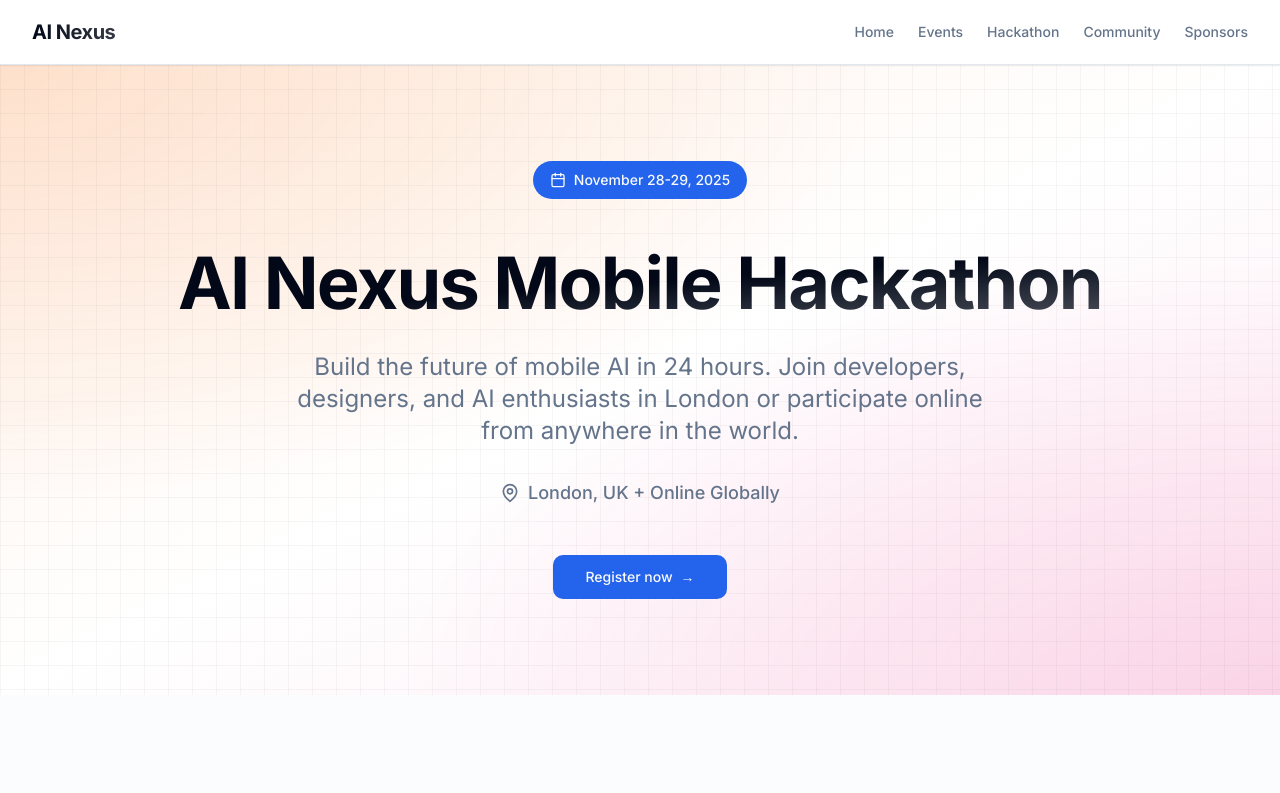
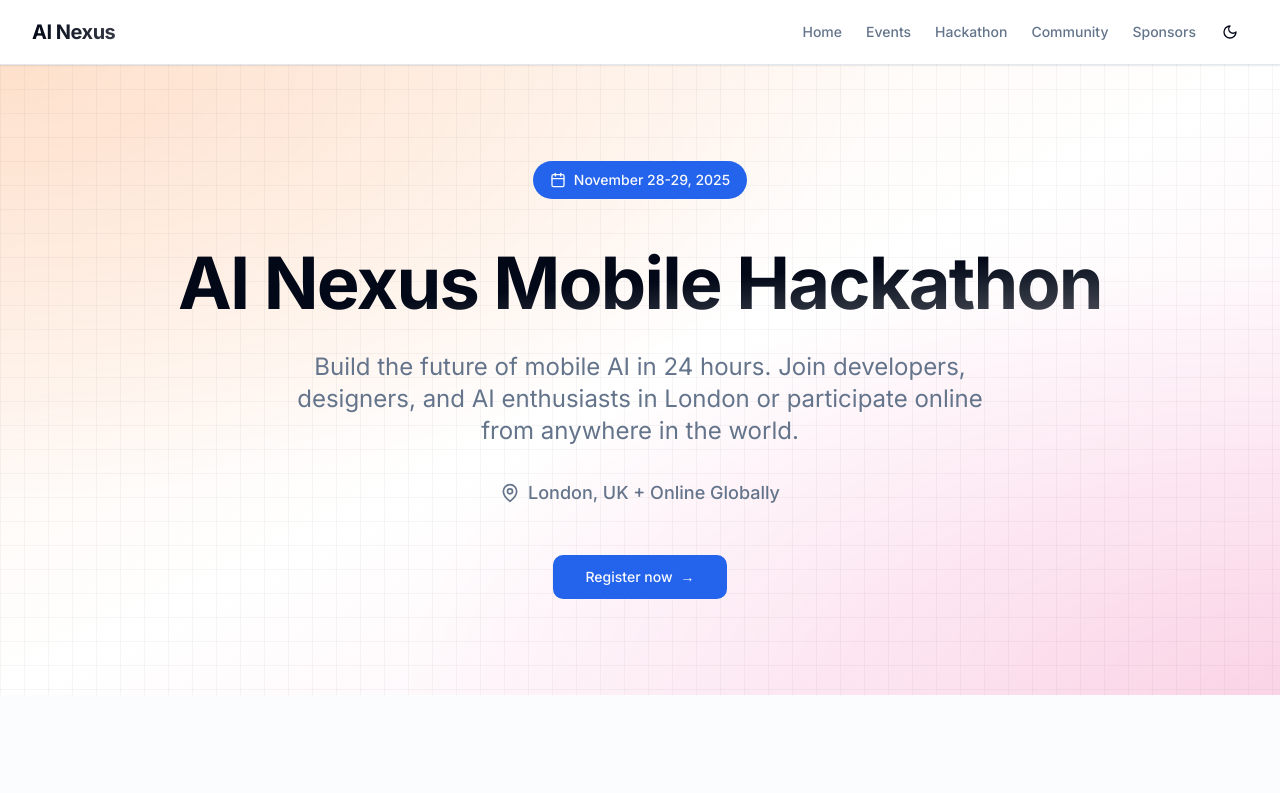
Before and after one commit to JetsettingJames/NexusWebsite, a Next.js app: page /hackathon in a window 1280 px wide. Shown: the top 793 px of the page. Built offline with nearby package versions, Linux system fonts and the light colour scheme.

Commit message:
feat: add Boston location and dark mode theme toggle

```diff
--- a/app/api/og/route.tsx
+++ b/app/api/og/route.tsx
@@ -61,7 +61,7 @@ export async function GET() {
               marginTop: 40,
             }}
           >
-            London • San Francisco
+            London • San Francisco • Boston
           </div>
         </div>
       </div>
--- a/app/events/page.tsx
+++ b/app/events/page.tsx
@@ -7,7 +7,7 @@ import type { Metadata } from "next";
 export const metadata: Metadata = {
   title: "Events — AI Nexus",
   description:
-    "Upcoming AI Nexus events: curated meetups, demo nights, and hackathons in London and San Francisco.",
+    "Upcoming AI Nexus events: curated meetups, demo nights, and hackathons in London, San Francisco, and Boston.",
 };
 
 async function getEvents(): Promise<Event[]> {
--- a/app/layout.tsx
+++ b/app/layout.tsx
@@ -3,26 +3,27 @@ import { Inter } from "next/font/google";
 import "./globals.css";
 import { Navbar } from "@/components/Navbar";
 import { Footer } from "@/components/Footer";
+import { ThemeProvider } from "@/components/ThemeProvider";
 
 const inter = Inter({ subsets: ["latin"] });
 
 export const metadata: Metadata = {
-  title: "AI Nexus — London & San Francisco",
+  title: "AI Nexus — London, San Francisco & Boston",
   description:
-    "A 1,500+ expert AI community running curated meetups, demo nights, and hackathons across London and San Francisco.",
+    "A 1,500+ expert AI community running curated meetups, demo nights, and hackathons across London, San Francisco, and Boston.",
   viewport: "width=device-width, initial-scale=1, maximum-scale=5",
   openGraph: {
-    title: "AI Nexus — London & San Francisco",
+    title: "AI Nexus — London, San Francisco & Boston",
     description:
-      "A 1,500+ expert AI community running curated meetups, demo nights, and hackathons across London and San Francisco.",
+      "A 1,500+ expert AI community running curated meetups, demo nights, and hackathons across London, San Francisco, and Boston.",
     type: "website",
     images: [{ url: "/api/og" }],
   },
   twitter: {
     card: "summary_large_image",
-    title: "AI Nexus — London & San Francisco",
+    title: "AI Nexus — London, San Francisco & Boston",
     description:
-      "A 1,500+ expert AI community running curated meetups, demo nights, and hackathons across London and San Francisco.",
+      "A 1,500+ expert AI community running curated meetups, demo nights, and hackathons across London, San Francisco, and Boston.",
   },
 };
 
@@ -34,9 +35,16 @@ export default function RootLayout({
   return (
     <html lang="en" suppressHydrationWarning>
       <body className={inter.className}>
-        <Navbar />
-        <main>{children}</main>
-        <Footer />
+        <ThemeProvider
+          attribute="class"
+          defaultTheme="light"
+          enableSystem={false}
+          disableTransitionOnChange
+        >
+          <Navbar />
+          <main>{children}</main>
+          <Footer />
+        </ThemeProvider>
       </body>
     </html>
   );
--- a/app/page.tsx
+++ b/app/page.tsx
@@ -3,7 +3,6 @@ import { LogoCloud } from "@/components/LogoCloud";
 import { EventsPreview } from "@/components/EventsPreview";
 import { CommunitySection } from "@/components/CommunitySection";
 import { StatsSection } from "@/components/StatsSection";
-import { SponsorsSection } from "@/components/SponsorsSection";
 import type { Event } from "@/components/EventCard";
 
 async function getEvents(): Promise<Event[]> {
@@ -47,7 +46,6 @@ export default async function Home() {
       />
       <StatsSection />
       <CommunitySection />
-      <SponsorsSection />
     </>
   );
 }
--- a/components/Footer.tsx
+++ b/components/Footer.tsx
@@ -15,7 +15,7 @@ export function Footer() {
               AI Nexus
             </Link>
             <p className="mt-2 text-sm text-muted-foreground">
-              London • San Francisco
+              London • San Francisco • Boston
             </p>
           </div>
 
@@ -50,15 +50,7 @@ export function Footer() {
             </a>
           </div>
 
-          {/* Contact */}
-          <div className="text-center md:text-right">
-            <a
-              href="mailto:hello@ainexus.org"
-              className="text-sm text-muted-foreground hover:text-foreground transition-colors"
-            >
-              hello@ainexus.org
-            </a>
-          </div>
+          <div />
         </div>
 
         <div className="mt-8 pt-8 border-t text-center text-sm text-muted-foreground">
--- a/components/Navbar.tsx
+++ b/components/Navbar.tsx
@@ -5,6 +5,7 @@ import { useState } from "react";
 import { Menu, X } from "lucide-react";
 import { Button } from "@/components/ui/button";
 import { cn } from "@/lib/utils";
+import { ThemeToggle } from "@/components/ThemeToggle";
 
 const navLinks = [
   { label: "Home", href: "/" },
@@ -35,7 +36,7 @@ export function Navbar() {
           </Link>
 
           {/* Desktop Navigation */}
-          <div className="hidden md:flex md:items-center md:gap-8">
+          <div className="hidden md:flex md:items-center md:gap-4">
             <div className="flex gap-6">
               {navLinks.map((link) => (
                 <Link
@@ -47,12 +48,15 @@ export function Navbar() {
                 </Link>
               ))}
             </div>
+            <ThemeToggle />
           </div>
 
-          {/* Mobile Menu Button */}
+          {/* Mobile Menu Button & Theme Toggle */}
+          <div className="flex md:hidden items-center gap-2">
+            <ThemeToggle />
             <button
               type="button"
-            className="md:hidden rounded-md p-2 text-muted-foreground hover:text-foreground hover:bg-accent"
+              className="rounded-md p-2 text-muted-foreground hover:text-foreground hover:bg-accent"
               onClick={() => setMobileMenuOpen(!mobileMenuOpen)}
               aria-expanded={mobileMenuOpen}
               aria-label="Toggle menu"
@@ -63,6 +67,7 @@ export function Navbar() {
                 <Menu className="h-6 w-6" aria-hidden="true" />
               )}
             </button>
+          </div>
         </div>
       </div>
 
--- /dev/null
+++ b/components/ThemeProvider.tsx
@@ -0,0 +1,10 @@
+"use client";
+
+import * as React from "react";
+import { ThemeProvider as NextThemesProvider } from "next-themes";
+
+type ThemeProviderProps = React.ComponentProps<typeof NextThemesProvider>;
+
+export function ThemeProvider({ children, ...props }: ThemeProviderProps) {
+  return <NextThemesProvider {...props}>{children}</NextThemesProvider>;
+}
--- /dev/null
+++ b/components/ThemeToggle.tsx
@@ -0,0 +1,45 @@
+"use client";
+
+import { Moon, Sun } from "lucide-react";
+import { useTheme } from "next-themes";
+import { useEffect, useState } from "react";
+import { Button } from "@/components/ui/button";
+
+export function ThemeToggle() {
+  const { theme, setTheme } = useTheme();
+  const [mounted, setMounted] = useState(false);
+
+  // Avoid hydration mismatch
+  useEffect(() => {
+    setMounted(true);
+  }, []);
+
+  if (!mounted) {
+    return (
+      <Button
+        variant="ghost"
+        size="icon"
+        className="h-9 w-9"
+        aria-label="Toggle theme"
+      >
+        <Sun className="h-4 w-4" />
+      </Button>
+    );
+  }
+
+  return (
+    <Button
+      variant="ghost"
+      size="icon"
+      className="h-9 w-9"
+      onClick={() => setTheme(theme === "light" ? "dark" : "light")}
+      aria-label="Toggle theme"
+    >
+      {theme === "light" ? (
+        <Moon className="h-4 w-4 transition-all" />
+      ) : (
+        <Sun className="h-4 w-4 transition-all" />
+      )}
+    </Button>
+  );
+}
```
Also changed, not shown: package.json (+8 -7 lines), 1 other file (tests, documents, lock files or other folders). Lines whose indentation alone changed are shown as unchanged.
